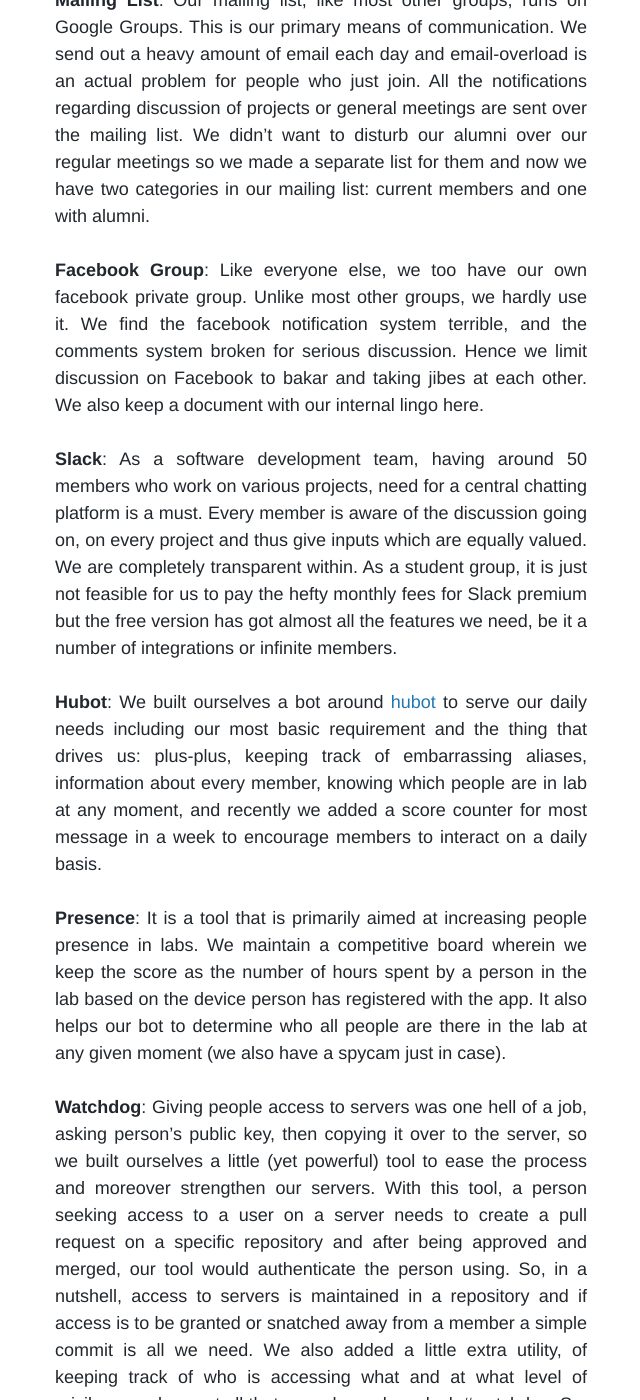
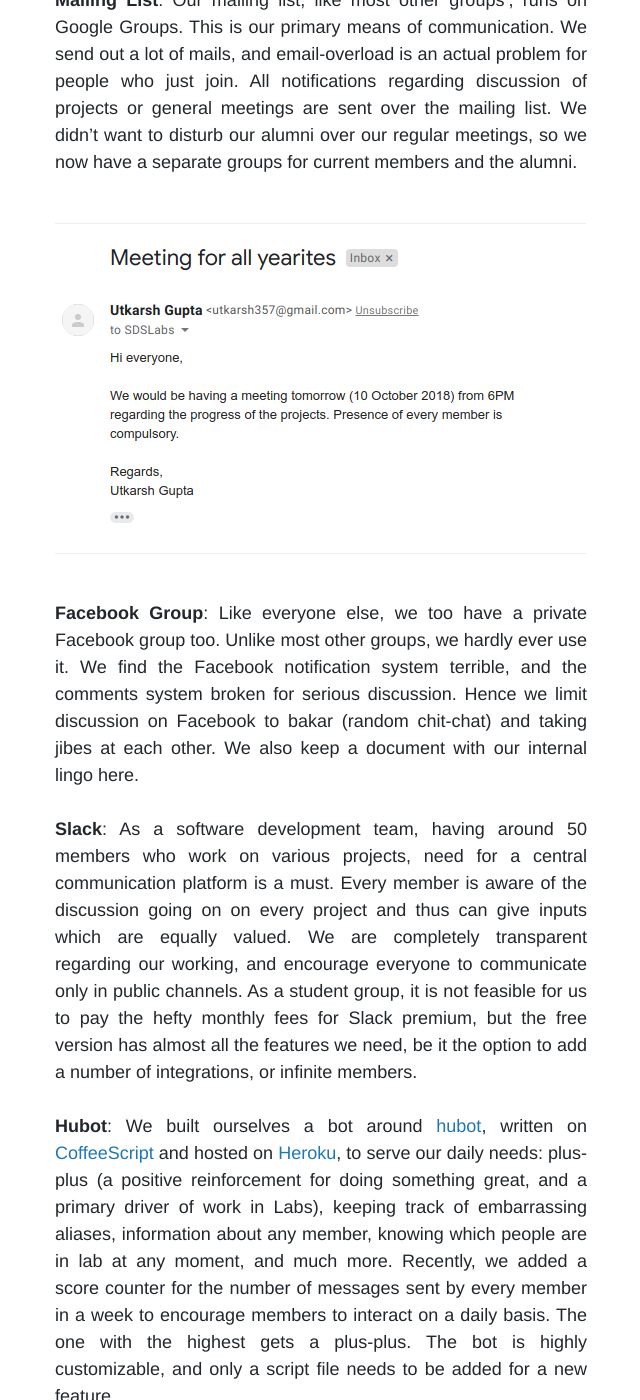
Before and after one commit to sdslabs/sdslabs.github.com, a Jekyll site: the page built from _posts/2018/2018-12-12-how-sdslabs-works.md, in a window 1280 px wide and 1400 px high, scrolled down 526 px. Shown: the whole window, without its empty margins (319-959 px from the left). Built offline with Jekyll 4.4.1, drawn with Linux system fonts in a browser that asks for light colours; some web fonts are replaced; comment, search, counter and statistics services are not loaded; some of the changed text lies outside the part shown.

Commit message:
Add images to labs working post

```diff
--- a/_posts/2018/2018-12-12-how-sdslabs-works.md
+++ b/_posts/2018/2018-12-12-how-sdslabs-works.md
@@ -1,29 +1,45 @@
 ---
 layout: post
-title: How SDSLabs works
+title: How SDSLabs works - 2018
 excerpt: "An insight into the tools used inside SDSLabs"
 ---
 
-SDSLabs is roughly run as two cells (programming/design) that collaborate with each other on everything. This blog post will take a look at the various tools, technologies, and applications that we use on a daily basis. It is our hope that some other groups in the campus might be interested in this. We’re open to the inquiry about any of this, and you can reach us anytime at contact@sdslabs.co.in.
+SDSLabs is roughly run as two cells (programming/design) that collaborate with each other on everything. This blog post will take a look at the various tools, technologies, and applications that we use on a daily basis. It is our hope that some other groups in the campus might be interested in this. We’re open to the inquiry about any of this, and you can reach us anytime at [chat.sdslabs.co](https://chat.sdslabs.co/) or [contact@sdslabs.co.in](mailto:contact@sdslabs.co.in).
 
-**Mailing List**: Our mailing list, like most other groups, runs on Google Groups. This is our primary means of communication. We send out a heavy amount of email each day and email-overload is an actual problem for people who just join. All the notifications regarding discussion of projects or general meetings are sent over the mailing list. We didn't want to disturb our alumni over our regular meetings so we made a separate list for them and now we have two categories in our mailing list: current members and one with alumni.
+**Mailing List**: Our mailing list, like most other groups', runs on Google Groups. This is our primary means of communication. We send out a lot of mails, and email-overload is an actual problem for people who just join. All notifications regarding discussion of projects or general meetings are sent over the mailing list. We didn't want to disturb our alumni over our regular meetings, so we now have a separate groups for current members and the alumni.
 
-**Facebook Group**: Like everyone else, we too have our own facebook private group. Unlike most other groups, we hardly use it. We find the facebook notification system terrible, and the comments system broken for serious discussion. Hence we limit discussion on Facebook to bakar and taking jibes at each other. We also keep a document with our internal lingo here.
+![Mailing List](/images/posts/labs-work/list.png)
 
-**Slack**: As a software development team, having around 50 members who work on various projects, need for a central chatting platform is a must. Every member is aware of the discussion going on, on every project and thus give inputs which are equally valued. We are completely transparent within. As a student group, it is just not feasible for us to pay the hefty monthly fees for Slack premium but the free version has got almost all the features we need, be it a number of integrations or infinite members.
+**Facebook Group**: Like everyone else, we too have a private Facebook group too. Unlike most other groups, we hardly ever use it. We find the Facebook notification system terrible, and the comments system broken for serious discussion. Hence we limit discussion on Facebook to bakar (random chit-chat) and taking jibes at each other. We also keep a document with our internal lingo here.
 
-**Hubot**: We built ourselves a bot around [hubot](https://hubot.github.com/) to serve our daily needs including our most basic requirement and the thing that drives us: plus-plus, keeping track of embarrassing aliases, information about every member, knowing which people are in lab at any moment, and recently we added a score counter for most message in a week to encourage members to interact on a daily basis.
+**Slack**: As a software development team, having around 50 members who work on various projects, need for a central communication platform is a must. Every member is aware of the discussion going on on every project and thus can give inputs which are equally valued. We are completely transparent regarding our working, and encourage everyone to communicate only in public channels. As a student group, it is not feasible for us to pay the hefty monthly fees for Slack premium, but the free version has almost all the features we need, be it the option to add a number of integrations, or infinite members.
 
-**Presence**: It is a tool that is primarily aimed at increasing people presence in labs. We maintain a competitive board wherein we keep the score as the number of hours spent by a person in the lab based on the device person has registered with the app. It also helps our bot to determine who all people are there in the lab at any given moment (we also have a spycam just in case).
+**Hubot**: We built ourselves a bot around [hubot](https://hubot.github.com/), written on [CoffeeScript](https://coffeescript.org/) and hosted on [Heroku](https://www.heroku.com/), to serve our daily needs: plus-plus (a positive reinforcement for doing something great, and a primary driver of work in Labs), keeping track of embarrassing aliases, information about any member, knowing which people are in lab at any moment, and much more. Recently, we added a score counter for the number of messages sent by every member in a week to encourage members to interact on a daily basis. The one with the highest gets a plus-plus. The bot is highly customizable, and only a script file needs to be added for a new feature.
 
-**Watchdog**: Giving people access to servers was one hell of a job, asking person's public key, then copying it over to the server, so we built ourselves a little (yet powerful) tool to ease the process and moreover strengthen our servers. With this tool, a person seeking access to a user on a server needs to create a pull request on a specific repository and after being approved and merged, our tool would authenticate the person using. So, in a nutshell, access to servers is maintained in a repository and if access is to be granted or snatched away from a member a simple commit is all we need. We also added a little extra utility, of keeping track of who is accessing what and at what level of privilege, and we get all that on a channel on slack #watchdog. So, it is out in open for everyone what everyone is up to.
+![Plus Plus](/images/posts/labs-work/plusplus.png)
 
-**Dropbox**: Our designers primarily share all their work through Dropbox. It is all continuously synced with Dropbox. All our designs, past and present have a place in dropbox. We also use it to share documents. A new Facebook feature for Dropbox sharing within Facebook groups was actually a really good helper for us as we use both products together.
+![Bot info](/images/posts/labs-work/info.png)
 
-**Github**: We host all our repositories on Github. We have unlimited private repositories and though we encourage open source, we prefer to keep some of our applications private. We extensively use Github features, such as issue labeling, milestones, and projects, to keep track of work needed for a project to be shipped on time and with perfection. We go by one rule **master should be always deployable**.
+![Most messages](/images/posts/labs-work/most.png)
+
+**Presence**: It is a tool that is primarily aimed at increasing people's presence in Labs. We maintain a competitive board wherein we keep the score as the number of hours spent by a person in the lab. It also helps our bot determine who all are present in the lab at any given moment (we also have a spycam, just in case). It works by identifying users based on the [mac addresses](https://en.wikipedia.org/wiki/MAC_address) of their devices which are requested using a [arp scan](https://linux.die.net/man/1/arp-scan). A script is used which logins on our TP-Link router's portal and fetches the mac addresses and for other router's since they can not provide mac addresses of connected devices natively, we had to patch the router firmware in order to do so. This mac address scans is a [cron](https://en.wikipedia.org/wiki/Cron) which runs every minute. And every five minutes, the leaderboard is updated. As for the spycam, we have another cron job set up which takes pictures of the lab every 15 mins, or whenever requested by the bot at any time.
+
+![Presence](/images/posts/labs-work/presence.png)
+
+**Watchdog**: Managing people's access to servers was one hell of a job. Asking for their public key, copying it over to the server, and deleting it when access needed to be revoked. So, we built ourselves a little (yet powerful) tool to ease the process. Whenever someone tries to log in to a server, Watchdog checks a repository for whether that person has access to that particular user on that particular server, and denies or grants access based on that. Anyone seeking access to a server needs to open a pull request on that repository, and access is granted after it is approved and merged. A simple commit is all we need to grant or revoke access. We also added extra feature of keeping track of who is accessing what and at which level of privilege, and all that information is posted by a bot on a channel on our slack. So, it is out in open for everyone what everyone is up to. The whole idea of watchdog is based on how linux uses [PAM](https://en.wikipedia.org/wiki/Linux_PAM) modules for authentication purposes. We built our custom modules and added them to predefined `sudo`, `su` and `sshd` modules.
+
+![Watchdog](/images/posts/labs-work/watchdog.png)
+
+**Dropbox**: Our designers primarily share their work through Dropbox. All our designs, past and present are stored in Dropbox. We also use it to share documents. A new Facebook feature for Dropbox sharing within Facebook groups was actually a great boon for us as we use both products together.
+
+**Github**: We host all our repositories on Github. We have unlimited private repositories, and though we encourage open source, we prefer to keep some of our applications private. We extensively use Github features, such as issue labeling, milestones, and projects, to keep track of work needed for a project to be shipped on time and with perfection. We go by one rule **master should always be deployable**.
+
+![GitHub](/images/posts/labs-work/github.png)
 
 **Trello**: We use trello boards for keeping track of the current status of a project. Since we started using this we have experienced a great acceleration towards the completion of our projects.
 
-**Workflowy**: We use a custom account at workflowy.com with a shared list to easily manage lots of things. It is an easy-going tool which we find useful for quick edits, lookups and at times when creating a google-doc. We find that the list system of workflowy is an excellent place to chalk out ideas and hold brainstorming sessions in writing easily. Workflowy keeps track of most of our administration related stuff, with tenders, management contacts, also events of various subgroups etc stored there. A daily log of our changes on workflowy is forwarded to our google-group so everyone is kept in the loop about any changes made there.
+![Trello](/images/posts/labs-work/trello.png)
+
+**Workflowy**: We use a custom account at [Workflowy](https://workflowy.com/) with a shared list to easily manage lots of things. We find that the list system of workflowy is an excellent place to chalk out ideas and hold brainstorming sessions in writing. Workflowy keeps track of most of our administration related stuff, with tenders, management contacts, and events of various subgroups, etc. being stored there. A daily log of our changes on workflowy is forwarded to our google-group so everyone is kept in the loop about any changes made there.
 
 ![Workflowy Home Page](/images/posts/workflowy.jpg)
```
Also changed, not shown: images/posts/labs-work/github.png (added), images/posts/labs-work/info.png (added), images/posts/labs-work/list.png (added), images/posts/labs-work/most.png (added), images/posts/labs-work/plusplus.png (added), images/posts/labs-work/presence.png (added), images/posts/labs-work/trello.png (added), images/posts/labs-work/watchdog.png (added).
